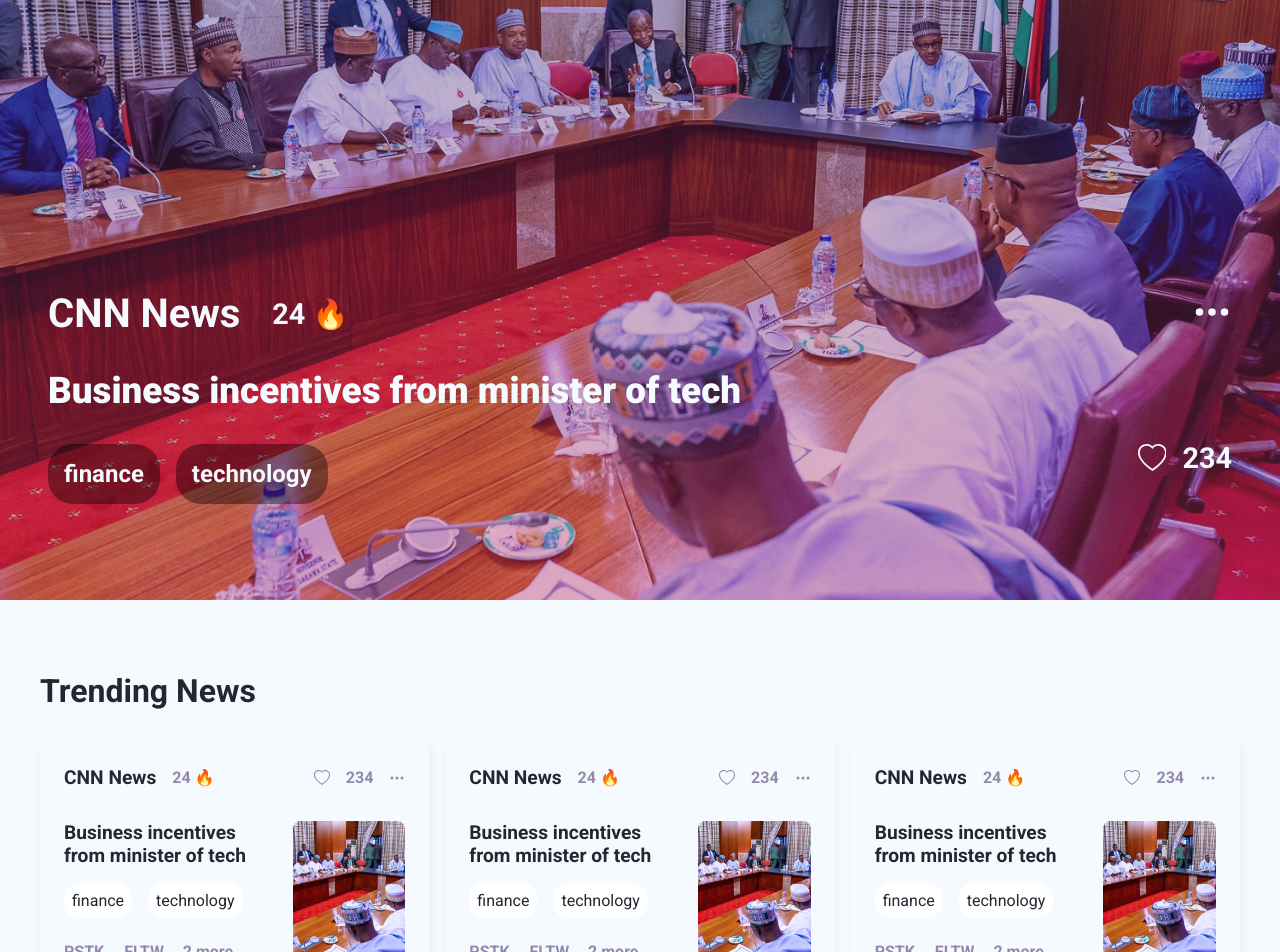
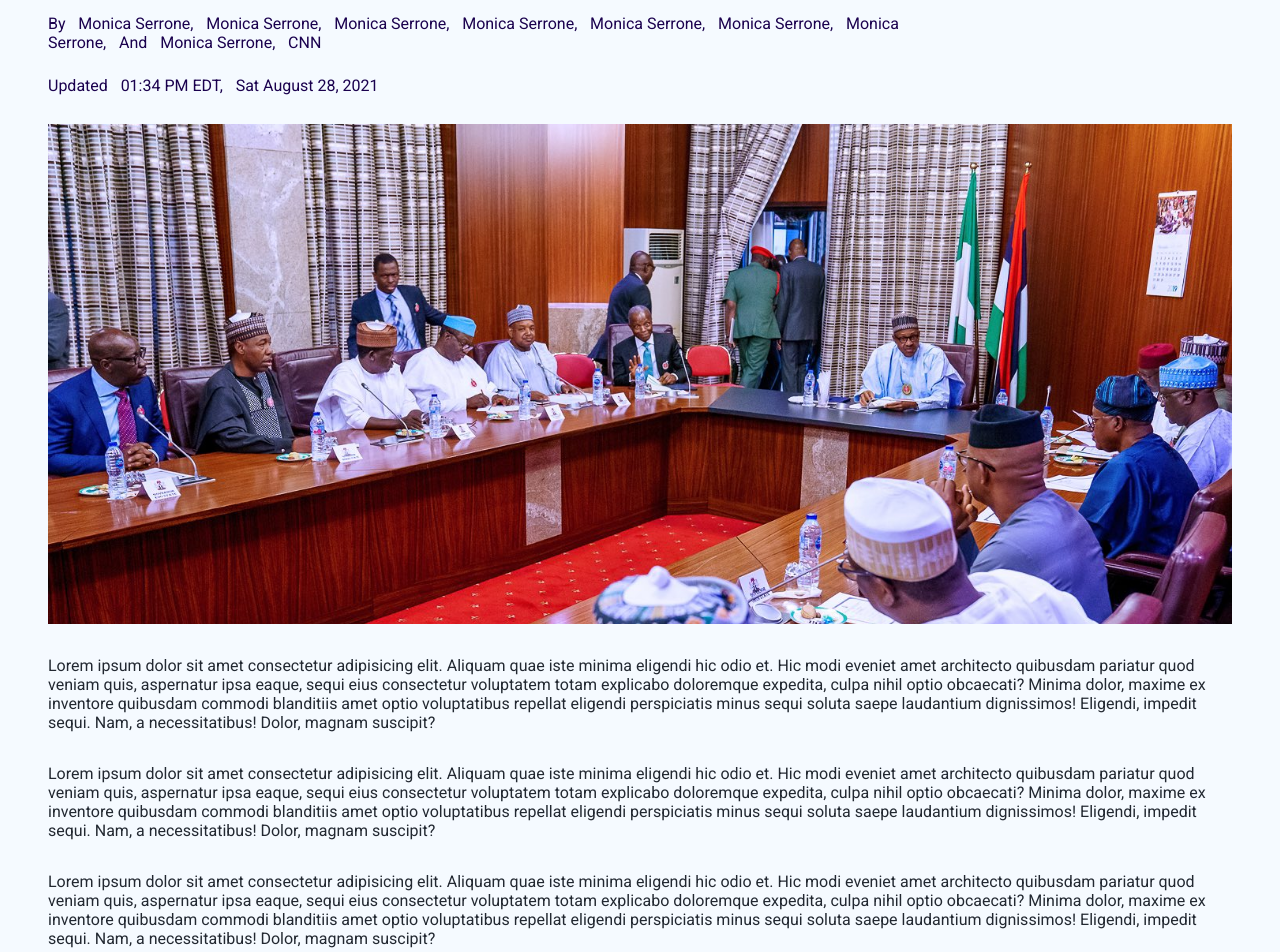
Before and after one commit to AugustBemsen/cnn_clone, a React (Create React App) app: page /news/1 in a window 1280 px wide. Shown: the part 200-1152 px from the top of the page. Built offline with nearby package versions, Linux system fonts and the light colour scheme.

Commit message:
complete news slug webpage

```diff
--- a/src/App.js
+++ b/src/App.js
@@ -1,5 +1,11 @@
-import { BrowserRouter as Router, Switch, Route } from "react-router-dom";
+import {
+  BrowserRouter as Router,
+  Switch,
+  Route,
+  Redirect,
+} from "react-router-dom";
 import Home from "./pages/Home/Home";
+import News from "./pages/News/News";
 import GlobalStyles from "./styles/GlobalStyle";
 
 function App() {
@@ -8,9 +14,13 @@ function App() {
       <Router>
         <GlobalStyles />
         <Switch>
-          <Route path="/">
+          <Route exact path="/">
             <Home />
           </Route>
+          <Route path="/news/:id">
+            <News />
+          </Route>
+          <Redirect to="/" />
         </Switch>
       </Router>
     </div>
--- a/src/components/NewsCard/NewsCard.js
+++ b/src/components/NewsCard/NewsCard.js
@@ -1,12 +1,15 @@
 import React from "react";
 import { BsHeart, BsThreeDots } from "react-icons/bs";
+import { useHistory } from "react-router";
 import styled from "styled-components";
 import images from "../../imgs";
 
 const NewsCard = () => {
+  const history = useHistory();
+
   return (
     <>
-      <NewsCardStyles>
+      <NewsCardStyles onClick={() => history.push("/news/2498234904")}>
         <div className="card_group">
           <div className="inner_card_group">
             <h2>CNN News</h2>
--- a/src/pages/News/News.js
+++ b/src/pages/News/News.js
@@ -0,0 +1,22 @@
+import React from "react";
+import styled from "styled-components";
+import Nav from "../../components/Nav/Nav";
+import NewsBody from "../../parts/News/NewsBody";
+
+const News = () => {
+  return (
+    <>
+      <NewsStyles>
+        <Nav />
+        <NewsBody />
+      </NewsStyles>
+    </>
+  );
+};
+
+export default News;
+const NewsStyles = styled.div`
+  width: 100%;
+  overflow: hidden;
+
+`;
--- /dev/null
+++ b/src/parts/News/Authors.js
@@ -0,0 +1,40 @@
+import React from "react";
+import styled from "styled-components";
+
+const Authors = () => {
+  return (
+    <>
+      <AuthorsStyles>
+        <span>By</span>
+        <span>Monica Serrone,</span>
+        <span>Monica Serrone,</span>
+        <span>Monica Serrone,</span>
+        <span>Monica Serrone,</span>
+        <span>Monica Serrone,</span>
+        <span>Monica Serrone,</span>
+        <span>Monica Serrone,</span>
+        <span>And</span>
+        <span>Monica Serrone,</span>
+        <span>CNN</span>
+      </AuthorsStyles>
+      <AuthorsStyles>
+        <span>Updated</span>
+        <span>01:34 PM EDT,</span>
+        <span>Sat August 28, 2021</span>
+      </AuthorsStyles>
+    </>
+  );
+};
+
+export default Authors;
+const AuthorsStyles = styled.p`
+  margin-top: 1.5rem;
+  width: 80%;
+
+  span {
+    color: var(--blue-color);
+    margin-right: 0.8rem;
+    cursor: pointer;
+  }
+
+`;
--- /dev/null
+++ b/src/parts/News/MainContent.js
@@ -0,0 +1,137 @@
+import React from "react";
+import styled from "styled-components";
+import images from "../../imgs";
+
+const NewsContent = () => {
+  return (
+    <>
+      <NewsContentStyles>
+        <div className="new_img">
+          <img src={images.hero_bg} alt="news logo" />
+        </div>
+        <div>
+          <p>
+            Lorem ipsum dolor sit amet consectetur adipisicing elit. Aliquam
+            quae iste minima eligendi hic odio et. Hic modi eveniet amet
+            architecto quibusdam pariatur quod veniam quis, aspernatur ipsa
+            eaque, sequi eius consectetur voluptatem totam explicabo doloremque
+            expedita, culpa nihil optio obcaecati? Minima dolor, maxime ex
+            inventore quibusdam commodi blanditiis amet optio voluptatibus
+            repellat eligendi perspiciatis minus sequi soluta saepe laudantium
+            dignissimos! Eligendi, impedit sequi. Nam, a necessitatibus! Dolor,
+            magnam suscipit?
+          </p>
+          <p>
+            Lorem ipsum dolor sit amet consectetur adipisicing elit. Aliquam
+            quae iste minima eligendi hic odio et. Hic modi eveniet amet
+            architecto quibusdam pariatur quod veniam quis, aspernatur ipsa
+            eaque, sequi eius consectetur voluptatem totam explicabo doloremque
+            expedita, culpa nihil optio obcaecati? Minima dolor, maxime ex
+            inventore quibusdam commodi blanditiis amet optio voluptatibus
+            repellat eligendi perspiciatis minus sequi soluta saepe laudantium
+            dignissimos! Eligendi, impedit sequi. Nam, a necessitatibus! Dolor,
+            magnam suscipit?
+          </p>
+          <p>
+            Lorem ipsum dolor sit amet consectetur adipisicing elit. Aliquam
+            quae iste minima eligendi hic odio et. Hic modi eveniet amet
+            architecto quibusdam pariatur quod veniam quis, aspernatur ipsa
+            eaque, sequi eius consectetur voluptatem totam explicabo doloremque
+            expedita, culpa nihil optio obcaecati? Minima dolor, maxime ex
+            inventore quibusdam commodi blanditiis amet optio voluptatibus
+            repellat eligendi perspiciatis minus sequi soluta saepe laudantium
+            dignissimos! Eligendi, impedit sequi. Nam, a necessitatibus! Dolor,
+            magnam suscipit?
+          </p>
+          <p>
+            Lorem ipsum dolor sit amet consectetur adipisicing elit. Aliquam
+            quae iste minima eligendi hic odio et. Hic modi eveniet amet
+            architecto quibusdam pariatur quod veniam quis, aspernatur ipsa
+            eaque, sequi eius consectetur voluptatem totam explicabo doloremque
+            expedita, culpa nihil optio obcaecati? Minima dolor, maxime ex
+            inventore quibusdam commodi blanditiis amet optio voluptatibus
+            repellat eligendi perspiciatis minus sequi soluta saepe laudantium
+            dignissimos! Eligendi, impedit sequi. Nam, a necessitatibus! Dolor,
+            magnam suscipit?
+          </p>
+          <p>
+            Lorem ipsum dolor sit amet consectetur adipisicing elit. Aliquam
+            quae iste minima eligendi hic odio et. Hic modi eveniet amet
+            architecto quibusdam pariatur quod veniam quis, aspernatur ipsa
+            eaque, sequi eius consectetur voluptatem totam explicabo doloremque
+            expedita, culpa nihil optio obcaecati? Minima dolor, maxime ex
+            inventore quibusdam commodi blanditiis amet optio voluptatibus
+            repellat eligendi perspiciatis minus sequi soluta saepe laudantium
+            dignissimos! Eligendi, impedit sequi. Nam, a necessitatibus! Dolor,
+            magnam suscipit?
+          </p>
+          <p>
+            Lorem ipsum dolor sit amet consectetur adipisicing elit. Aliquam
+            quae iste minima eligendi hic odio et. Hic modi eveniet amet
+            architecto quibusdam pariatur quod veniam quis, aspernatur ipsa
+            eaque, sequi eius consectetur voluptatem totam explicabo doloremque
+            expedita, culpa nihil optio obcaecati? Minima dolor, maxime ex
+            inventore quibusdam commodi blanditiis amet optio voluptatibus
+            repellat eligendi perspiciatis minus sequi soluta saepe laudantium
+            dignissimos! Eligendi, impedit sequi. Nam, a necessitatibus! Dolor,
+            magnam suscipit?
+          </p>
+          <p>
+            Lorem ipsum dolor sit amet consectetur adipisicing elit. Aliquam
+            quae iste minima eligendi hic odio et. Hic modi eveniet amet
+            architecto quibusdam pariatur quod veniam quis, aspernatur ipsa
+            eaque, sequi eius consectetur voluptatem totam explicabo doloremque
+            expedita, culpa nihil optio obcaecati? Minima dolor, maxime ex
+            inventore quibusdam commodi blanditiis amet optio voluptatibus
+            repellat eligendi perspiciatis minus sequi soluta saepe laudantium
+            dignissimos! Eligendi, impedit sequi. Nam, a necessitatibus! Dolor,
+            magnam suscipit?
+          </p>
+          <p>
+            Lorem ipsum dolor sit amet consectetur adipisicing elit. Aliquam
+            quae iste minima eligendi hic odio et. Hic modi eveniet amet
+            architecto quibusdam pariatur quod veniam quis, aspernatur ipsa
+            eaque, sequi eius consectetur voluptatem totam explicabo doloremque
+            expedita, culpa nihil optio obcaecati? Minima dolor, maxime ex
+            inventore quibusdam commodi blanditiis amet optio voluptatibus
+            repellat eligendi perspiciatis minus sequi soluta saepe laudantium
+            dignissimos! Eligendi, impedit sequi. Nam, a necessitatibus! Dolor,
+            magnam suscipit?
+          </p>
+          <p>
+            Lorem ipsum dolor sit amet consectetur adipisicing elit. Aliquam
+            quae iste minima eligendi hic odio et. Hic modi eveniet amet
+            architecto quibusdam pariatur quod veniam quis, aspernatur ipsa
+            eaque, sequi eius consectetur voluptatem totam explicabo doloremque
+            expedita, culpa nihil optio obcaecati? Minima dolor, maxime ex
+            inventore quibusdam commodi blanditiis amet optio voluptatibus
+            repellat eligendi perspiciatis minus sequi soluta saepe laudantium
+            dignissimos! Eligendi, impedit sequi. Nam, a necessitatibus! Dolor,
+            magnam suscipit?
+          </p>
+        </div>
+      </NewsContentStyles>
+    </>
+  );
+};
+
+export default NewsContent;
+const NewsContentStyles = styled.div`
+  margin-top: 1.8rem;
+
+  .new_img {
+    width: 100%;
+    height: 500px;
+    overflow: hidden;
+
+    img {
+      width: 100%;
+      object-fit: cover;
+    }
+  }
+
+  p {
+      margin-top: 2rem;
+  }
+
+`;
--- /dev/null
+++ b/src/parts/News/NewsBody.js
@@ -0,0 +1,23 @@
+import React from "react";
+import styled from "styled-components";
+import Title from "../../components/Title/Title";
+import Authors from "./Authors";
+import NewsContent from "./MainContent";
+
+const NewsBody = () => {
+  return (
+    <>
+      <NewsBodyStyles>
+        <Title children="Business incentives from minister of tech" />
+        <Authors />
+        <NewsContent />
+      </NewsBodyStyles>
+    </>
+  );
+};
+
+export default NewsBody;
+const NewsBodyStyles = styled.div`
+  margin: 4.5rem 0 3rem;
+  padding: 0 3rem;
+`;
```
